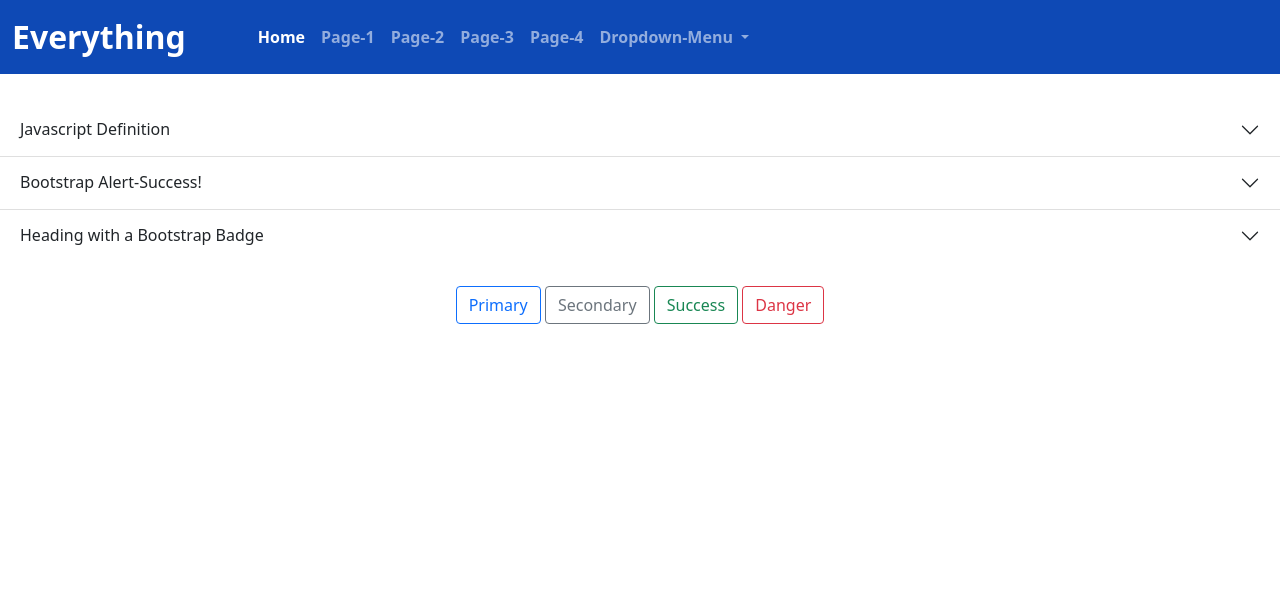
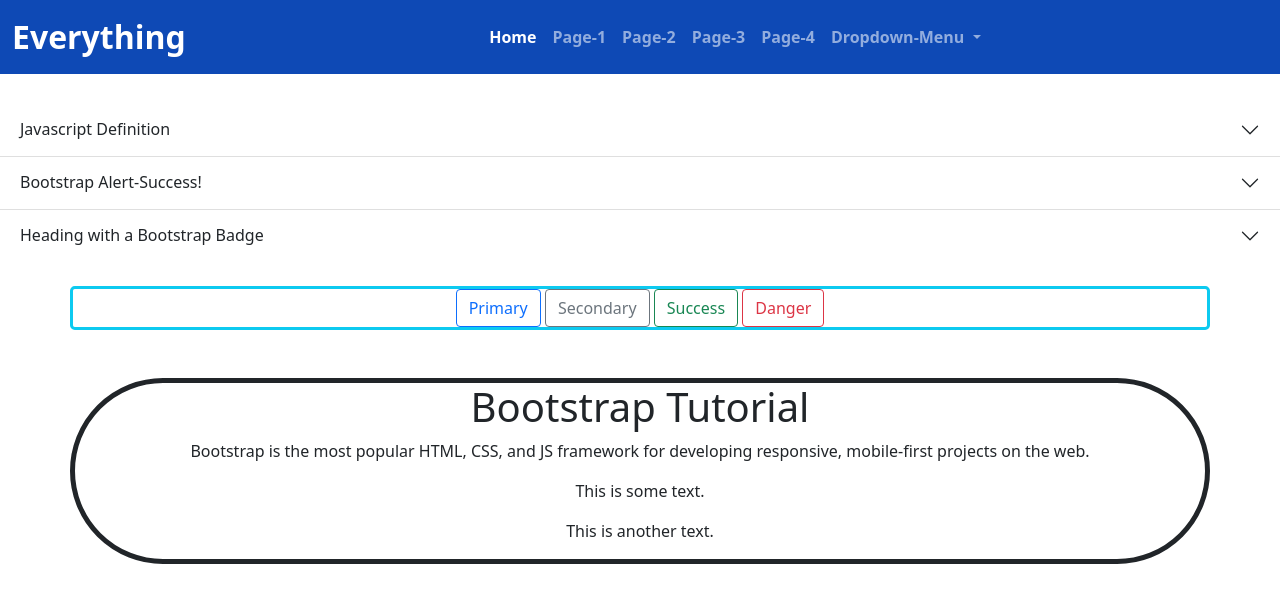
Before and after one commit to KevinPFleming/Everything-Project, a plain HTML site: page index.html in a window 1280 px wide. Drawn offline with nearby package versions, Linux system fonts and the light colour scheme.

Commit message:
commit all

```diff
--- a/CSS/styles.css
+++ b/CSS/styles.css
@@ -9,3 +9,9 @@
     font-size: xx-large;
     color: #54e346;
 }
+
+.border{
+    border-radius: 10%;
+    border-width: 2rem;
+    border-color: aqua;
+}
--- a/index.html
+++ b/index.html
@@ -13,6 +13,7 @@
 </head>
 
 <body>
+    <!-- Using 'navbar-dark' to implement white text -->
     <nav class="navbar navbar-expand-lg navbar-dark">
         <div class="container-fluid">
             <a class="navbar-brand" href="index.html">Everything</a>
@@ -21,7 +22,7 @@
                 <span class="navbar-toggler-icon"></span>
             </button>
             <div class="collapse navbar-collapse" id="navbarNavDropdown">
-                <ul class="navbar-nav mx-5">
+                <ul class="navbar-nav mx-auto">
                     <li class="nav-item">
                         <a class="nav-link active" aria-current="page" href="index.html">Home</a>
                     </li>
@@ -108,12 +109,22 @@
         </div>
     </div>
   <!-- Using text-center class instead of mx-auto -->
-    <div class="container-fluid mt-4 text-center">
+    <div class="container border border-3 border-info rounded-3 mt-4 text-center">
         <button type="button" class="btn btn-outline-primary">Primary</button>
         <button type="button" class="btn btn-outline-secondary">Secondary</button>
         <button type="button" class="btn btn-outline-success">Success</button>
         <button type="button" class="btn btn-outline-danger">Danger</button>
     </div>
+
+    <div class="container border border-dark border-5 rounded-pill text-center mt-5">
+        <div class="jumbotron">
+          <h1>Bootstrap Tutorial</h1>
+          <p>Bootstrap is the most popular HTML, CSS, and JS framework for developing
+          responsive, mobile-first projects on the web.</p>
+        </div>
+        <p>This is some text.</p>
+        <p>This is another text.</p>
+      </div>
 
 
 
```
